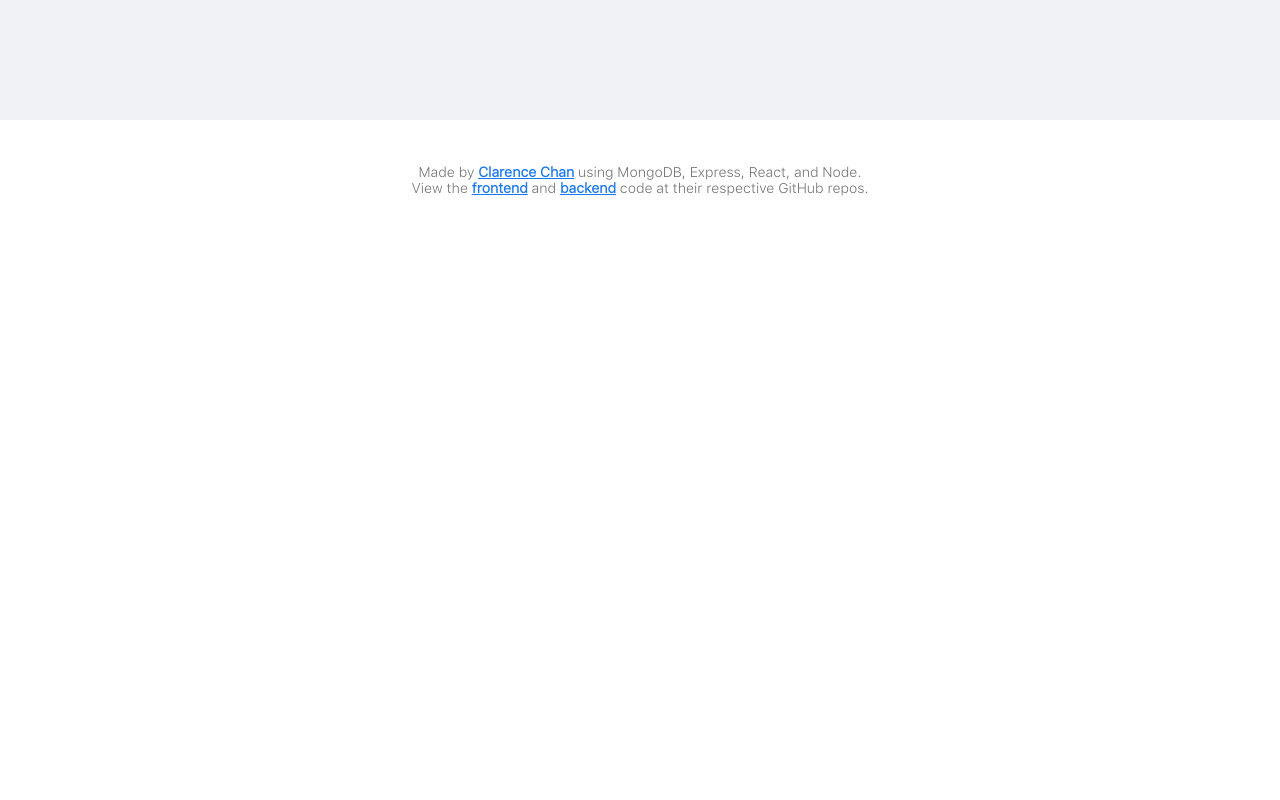
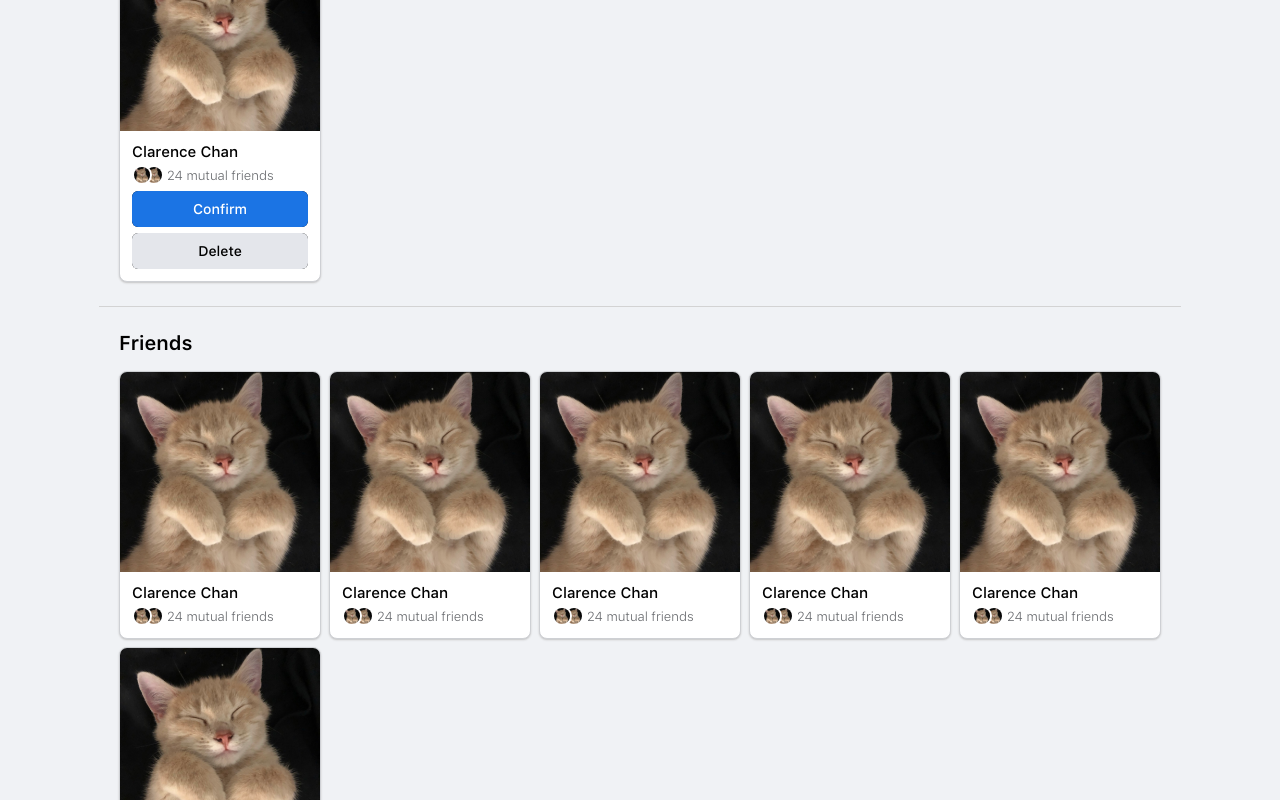
Before and after one commit to clarencechaan/visagepad-frontend, a React (Create React App) app: page / in a window 1280 px wide. Shown: the part 560-1360 px from the top of the page. Before the commit the page ends 800 px from the top, so only its background shows below. Built offline with nearby package versions, Linux system fonts and the light colour scheme.

Commit message:
friends list page

```diff
--- a/src/App.js
+++ b/src/App.js
@@ -3,15 +3,17 @@ import LogIn from "./components/LogIn";
 import Footer from "./components/Footer";
 import Home from "./components/Home";
 import NavBar from "./components/NavBar";
+import MyFriends from "./components/MyFriends";
 
 function App() {
   return (
     <div className="App">
-      <LogIn />
-      <Footer />
+      {/* <LogIn />
+      <Footer /> */}
 
-      {/* <NavBar />
-      <Home /> */}
+      <NavBar />
+      {/* <Home /> */}
+      <MyFriends />
     </div>
   );
 }
--- /dev/null
+++ b/src/components/FriendCard.js
@@ -0,0 +1,26 @@
+import "../styles/FriendCard.css";
+import profilePic from "../images/profile-pic.jpeg";
+
+function FriendCard() {
+  return (
+    <div className="FriendCard">
+      <a href="" className="pfp-anchor">
+        <img src={profilePic} alt="" className="pfp" />
+      </a>
+      <div className="details">
+        <a href="" className="full-name">
+          Clarence Chan
+        </a>
+        <div className="mutual-friends">
+          <div className="pfps">
+            <img src={profilePic} alt="" className="mutual-pfp" />
+            <img src={profilePic} alt="" className="mutual-pfp" />
+          </div>
+          <div className="count">24 mutual friends</div>
+        </div>
+      </div>
+    </div>
+  );
+}
+
+export default FriendCard;
--- /dev/null
+++ b/src/components/FriendRequestCard.js
@@ -0,0 +1,28 @@
+import "../styles/FriendRequestCard.css";
+import profilePic from "../images/profile-pic.jpeg";
+
+function FriendRequestCard() {
+  return (
+    <div className="FriendRequestCard">
+      <a href="" className="pfp-anchor">
+        <img src={profilePic} alt="" className="pfp" />
+      </a>
+      <div className="details">
+        <a href="" className="full-name">
+          Clarence Chan
+        </a>
+        <div className="mutual-friends">
+          <div className="pfps">
+            <img src={profilePic} alt="" className="mutual-pfp" />
+            <img src={profilePic} alt="" className="mutual-pfp" />
+          </div>
+          <div className="count">24 mutual friends</div>
+        </div>
+        <button className="confirm-btn">Confirm</button>
+        <button className="delete-btn">Delete</button>
+      </div>
+    </div>
+  );
+}
+
+export default FriendRequestCard;
--- /dev/null
+++ b/src/components/MyFriends.js
@@ -0,0 +1,35 @@
+import "../styles/MyFriends.css";
+import FriendRequestCard from "./FriendRequestCard";
+import FriendCard from "./FriendCard";
+
+function MyFriends() {
+  return (
+    <div className="MyFriends">
+      <div className="friend-requests">
+        <div className="title">Friend Requests</div>
+        <div className="friend-request-cards">
+          <FriendRequestCard />
+          <FriendRequestCard />
+          <FriendRequestCard />
+          <FriendRequestCard />
+          <FriendRequestCard />
+          <FriendRequestCard />
+        </div>
+      </div>
+      <div className="divider"></div>
+      <div className="friends">
+        <div className="title">Friends</div>
+        <div className="friend-cards">
+          <FriendCard />
+          <FriendCard />
+          <FriendCard />
+          <FriendCard />
+          <FriendCard />
+          <FriendCard />
+        </div>
+      </div>
+    </div>
+  );
+}
+
+export default MyFriends;
--- /dev/null
+++ b/src/styles/FriendCard.css
@@ -0,0 +1,73 @@
+.FriendCard {
+  width: 200px;
+  background-color: white;
+  overflow: hidden;
+  border-radius: 8px;
+  display: flex;
+  flex-direction: column;
+  border: 1px solid rgb(206, 208, 212);
+  box-shadow: 0 1px 2px rgb(196, 196, 196);
+}
+
+.FriendCard a.pfp-anchor {
+  line-height: 0;
+}
+
+.FriendCard img.pfp {
+  width: 200px;
+  height: 200px;
+  object-fit: cover;
+}
+
+.FriendCard .details {
+  box-sizing: border-box;
+  padding: 12px;
+  display: flex;
+  flex-direction: column;
+  flex: 1;
+}
+
+.FriendCard .full-name {
+  font-size: 15px;
+  font-family: "SFUIText-Medium";
+  text-decoration: none;
+  color: black;
+}
+
+.FriendCard .full-name:hover {
+  text-decoration: underline;
+}
+
+.FriendCard .mutual-friends {
+  display: flex;
+  align-items: center;
+  color: rgb(101, 103, 107);
+  font-size: 13px;
+  margin-top: 4px;
+}
+
+.FriendCard .mutual-friends .pfps {
+  display: flex;
+  align-items: center;
+}
+
+.FriendCard .mutual-friends img.mutual-pfp {
+  width: 16px;
+  height: 16px;
+  object-fit: cover;
+  border-radius: 50%;
+  border: 2px solid white;
+  position: relative;
+}
+
+.FriendCard .mutual-friends img.mutual-pfp:first-child {
+  z-index: 1;
+}
+
+.FriendCard .mutual-friends img.mutual-pfp:nth-child(2) {
+  margin-left: -8px;
+}
+
+.FriendCard .mutual-friends .count {
+  margin-left: 3px;
+}
--- /dev/null
+++ b/src/styles/FriendRequestCard.css
@@ -0,0 +1,103 @@
+.FriendRequestCard {
+  width: 200px;
+  height: 350px;
+  background-color: white;
+  overflow: hidden;
+  border-radius: 8px;
+  display: flex;
+  flex-direction: column;
+  border: 1px solid rgb(206, 208, 212);
+  box-shadow: 0 1px 2px rgb(196, 196, 196);
+}
+
+.FriendRequestCard a.pfp-anchor {
+  line-height: 0;
+}
+
+.FriendRequestCard img.pfp {
+  width: 200px;
+  height: 200px;
+  object-fit: cover;
+}
+
+.FriendRequestCard .details {
+  box-sizing: border-box;
+  padding: 12px;
+  display: flex;
+  flex-direction: column;
+  flex: 1;
+}
+
+.FriendRequestCard .full-name {
+  font-size: 15px;
+  font-family: "SFUIText-Medium";
+  text-decoration: none;
+  color: black;
+}
+
+.FriendRequestCard .full-name:hover {
+  text-decoration: underline;
+}
+
+.FriendRequestCard .mutual-friends {
+  display: flex;
+  align-items: center;
+  color: rgb(101, 103, 107);
+  font-size: 13px;
+  margin-top: 4px;
+}
+
+.FriendRequestCard .mutual-friends .pfps {
+  display: flex;
+  align-items: center;
+}
+
+.FriendRequestCard .mutual-friends img.mutual-pfp {
+  width: 16px;
+  height: 16px;
+  object-fit: cover;
+  border-radius: 50%;
+  border: 2px solid white;
+  position: relative;
+}
+
+.FriendRequestCard .mutual-friends img.mutual-pfp:first-child {
+  z-index: 1;
+}
+
+.FriendRequestCard .mutual-friends img.mutual-pfp:nth-child(2) {
+  margin-left: -8px;
+}
+
+.FriendRequestCard .mutual-friends .count {
+  margin-left: 3px;
+}
+
+.FriendRequestCard button {
+  border: none;
+  cursor: pointer;
+  height: 36px;
+  border-radius: 6px;
+  font-family: "SFUIText-Medium";
+  font-size: 14px;
+  backdrop-filter: brightness(0);
+}
+
+.FriendRequestCard button.confirm-btn {
+  background-color: rgb(27, 116, 228);
+  color: white;
+  margin-top: auto;
+}
+
+.FriendRequestCard button.confirm-btn:hover {
+  background-color: rgba(27, 116, 228, 0.95);
+}
+
+.FriendRequestCard button.delete-btn {
+  background-color: rgb(228, 230, 235);
+  margin-top: 6px;
+}
+
+.FriendRequestCard button.delete-btn:hover {
+  background-color: rgba(228, 230, 235, 0.95);
+}
--- /dev/null
+++ b/src/styles/MyFriends.css
@@ -0,0 +1,37 @@
+.MyFriends {
+  width: 1042px;
+  flex: 1;
+  align-self: center;
+  display: flex;
+  flex-direction: column;
+}
+
+.MyFriends .title {
+  font-size: 20px;
+  font-family: "SFUIText-Semibold";
+  margin-bottom: 16px;
+}
+
+.MyFriends .friend-requests {
+  margin-top: 34px;
+  padding-bottom: 24px;
+}
+
+.MyFriends .friend-request-cards,
+.MyFriends .friend-cards {
+  display: flex;
+  gap: 8px;
+  flex-wrap: wrap;
+}
+
+.MyFriends .divider {
+  height: 1px;
+  background-color: lightgray;
+  width: calc(100% + 40px);
+  align-self: center;
+}
+
+.MyFriends .friends {
+  margin-top: 24px;
+  margin-bottom: 60px;
+}
```
